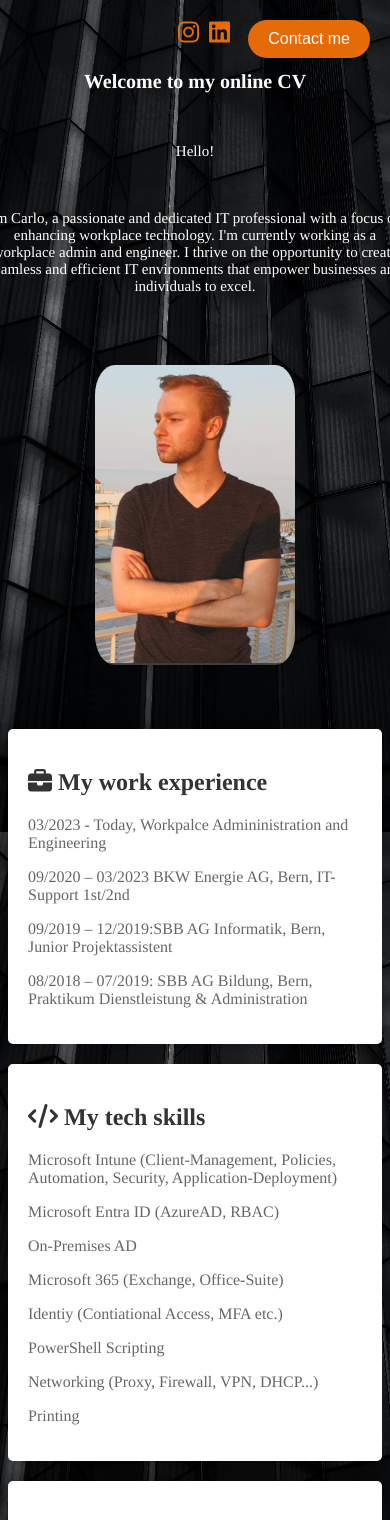
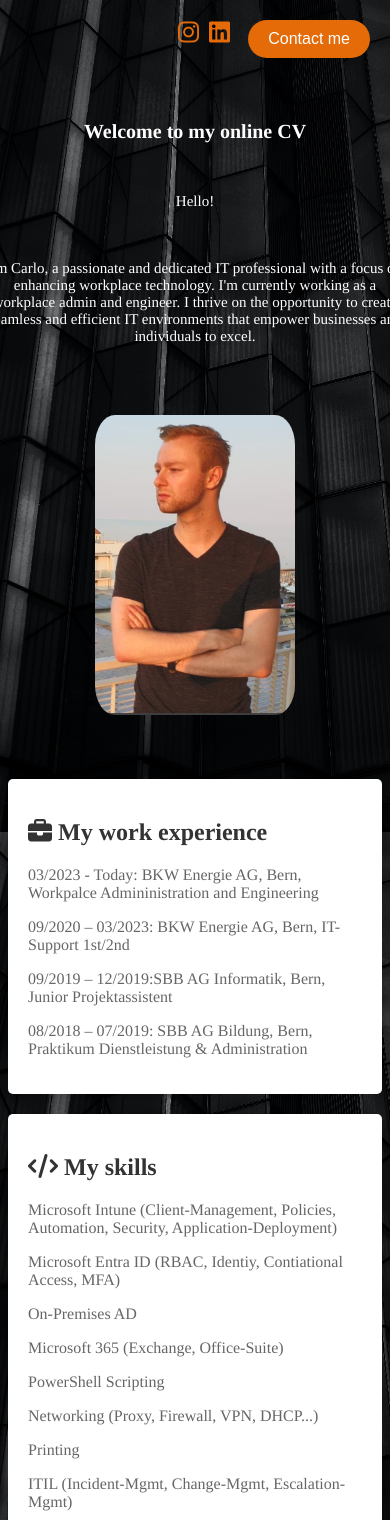
Before and after one commit to CarloRoethlisberger/MyPortfoliopage, an Angular app: page / in a window 390 px wide. Shown: the top 1520 px of the page. Built offline with nearby package versions, Linux system fonts and the light colour scheme.

Commit message:
Some adjustments to content and media query.

```diff
--- a/src/app/app.component.css
+++ b/src/app/app.component.css
@@ -229,7 +229,7 @@ img {
                 font-size: 20px;
                 border-radius: 15px;
                 margin-bottom: 50px;
-                margin-top: 50px;
+                margin-top: 100px;
             }
 
             .starting_page p {
--- a/src/app/app.component.html
+++ b/src/app/app.component.html
@@ -16,8 +16,12 @@
     <!-- Button in the top right corner ------------------------------------------------------------------------------------------------------------------------->
 
     <div class="social-icons">
-        <i class="fab fa-instagram"></i>
-        <i class="fab fa-linkedin"></i>
+        <a href="https://www.instagram.com/" target="_blank">
+            <i class="fab fa-instagram"></i>
+        </a>
+        <a href="https://www.linkedin.com/" target="_blank">
+            <i class="fab fa-linkedin"></i>
+        </a>
     </div>
 
 
@@ -58,22 +62,22 @@
     <div class="container" >
         <div class="project" id="work">
             <h2> <i class="fa-solid fa-briefcase"></i>  My work experience</h2>
-            <p>03/2023 - Today, Workpalce Admininistration and Engineering</p>
-            <p>09/2020 – 03/2023 BKW Energie AG, Bern,  IT-Support 1st/2nd </p>
+            <p>03/2023 - Today: BKW Energie AG, Bern, Workpalce Admininistration and Engineering</p>
+            <p>09/2020 – 03/2023: BKW Energie AG, Bern,  IT-Support 1st/2nd </p>
             <p>09/2019 – 12/2019:SBB AG Informatik, Bern, Junior Projektassistent</p>
             <p>08/2018 – 07/2019: SBB AG Bildung, Bern, Praktikum Dienstleistung & Administration</p>
         </div>
 
         <div class="project" id="skills">
-            <h2><i class="fas fa-code"></i>  My tech skills</h2>
+            <h2><i class="fas fa-code"></i>  My skills</h2>
             <p>Microsoft Intune (Client-Management, Policies, Automation, Security, Application-Deployment)</p>
-            <p>Microsoft Entra ID (AzureAD, RBAC)</p>
+            <p>Microsoft Entra ID (RBAC, Identiy, Contiational Access, MFA)</p>
             <p>On-Premises AD</p>
             <p>Microsoft 365 (Exchange, Office-Suite) </p>
-            <p>Identiy (Contiational Access, MFA etc.) </p>
             <p>PowerShell Scripting</p>
             <p>Networking (Proxy, Firewall, VPN, DHCP...)</p>
             <p>Printing</p>
+            <p>ITIL (Incident-Mgmt, Change-Mgmt, Escalation-Mgmt)</p>
         </div>
 
         <div class="project" id="education">
@@ -124,13 +128,21 @@
 
           <!-- Contact --------------------------------------------------------------------------------------------------------------------------------------------->
 
-    <div class="project" id="contact">
-        <h2><i class="fas fa-envelope"></i>  Contanct me</h2>
-        <a href="mailto:your.email@example.com">carlo.roethlisberger@gmail.com</a>
-        <p>Feel free to visit my social media accounts:</p>
+          <div class="project" id="contact">
+            <h2><i class="fas fa-envelope"></i>  Contact me</h2>
+            <a href="mailto:your.email@example.com">carlo.roethlisberger@gmail.com</a>
+            <p>Feel free to visit my social media accounts:</p>
+                <a href="https://www.instagram.com/" target="_blank">
+                    <i class="fab fa-instagram"></i>
+                    Instagram
+                </a>
+                <a href="https://www.linkedin.com/" target="_blank">
+                    <i class="fab fa-linkedin"></i>
+                    LinkedIn
+                </a>
 
+        </div>
 
-    </div>
     </div>
 
 
```
Also changed, not shown: 3 other files (tests, documents, lock files or other folders).
